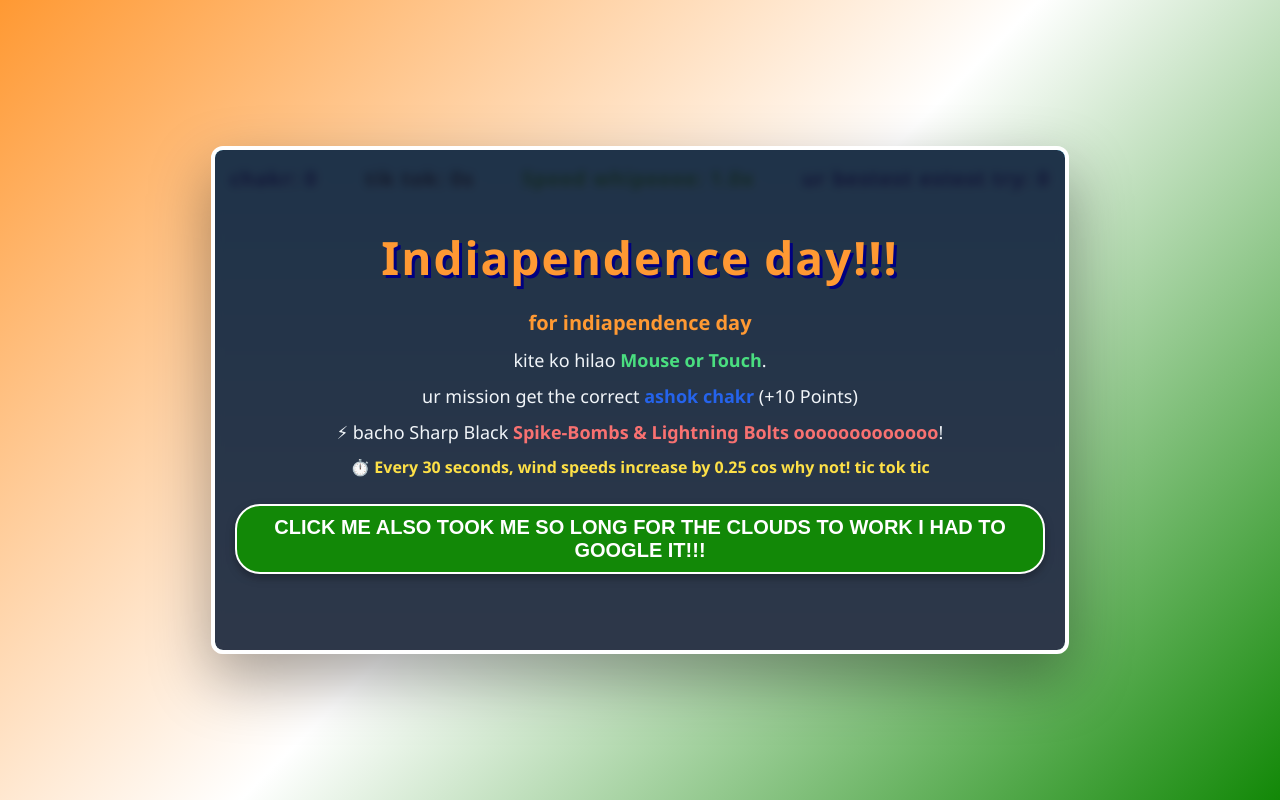
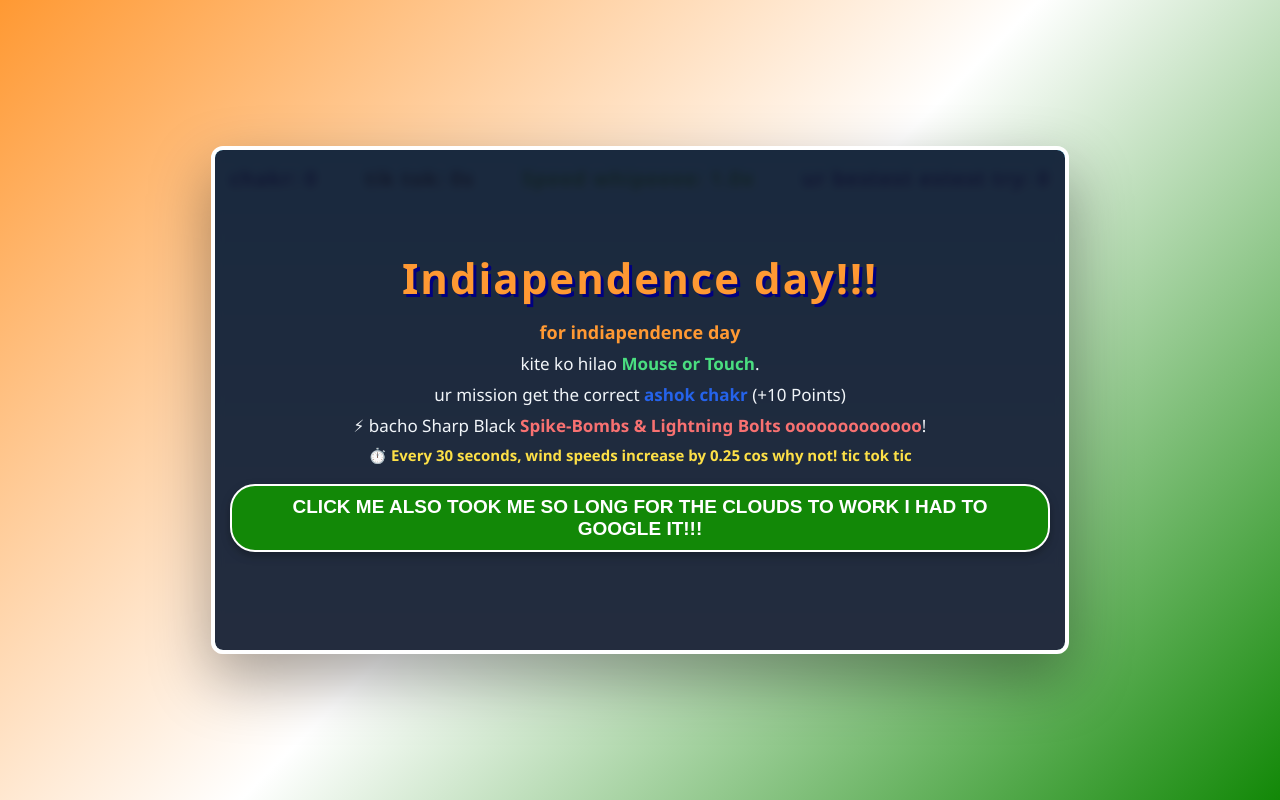
Before and after one commit to mathurMaster47/IndiapendenceDay, a plain HTML site: page index.html in a window 1280 px wide. Drawn offline with Linux system fonts and the light colour scheme.

Commit message:
Refine styles and text sizes in index.html
Adjusted styling for various elements in index.html to improve layout and readability.

```diff
--- a/index.html
+++ b/index.html
@@ -59,7 +59,7 @@
         #screenMenu {
             position: absolute;
             top: 0; left: 0; width: 100%; height: 100%;
-            background: rgba(15, 23, 42, 0.85);
+            background: rgba(15, 23, 42, 0.9);
             display: flex;
             flex-direction: column;
             justify-content: center;
@@ -70,31 +70,33 @@
             backdrop-filter: blur(4px);
             transition: all 0.3s ease;
             z-index: 10;
-            padding: 20px;
+            padding: 15px;
             box-sizing: border-box;
+            overflow-y: auto; /* Fixes homescreen cut off in portrait by allowing scrolling if needed */
         }
 
         h1 {
-            margin: 0 0 15px 0;
-            font-size: clamp(28px, 6vw, 46px);
+            margin: 0 0 10px 0;
+            font-size: clamp(24px, 5.5vw, 42px);
             color: #FF9933;
             text-shadow: 3px 3px 0px #000080;
             letter-spacing: 2px;
         }
-        p { margin: 6px 0; font-size: clamp(14px, 3vw, 18px); color: #f1f5f9; }
+        p { margin: 4px 0; font-size: clamp(13px, 2.8vw, 17px); color: #f1f5f9; }
         .highlight-good { color: #4ade80; font-weight: bold; }
         .highlight-bad { color: #f87171; font-weight: bold; }
         .btn-start {
-            margin-top: 20px;
-            padding: 10px 25px;
+            margin-top: 15px;
+            padding: 10px 22px;
             background-color: #128807;
             color: white;
-            font-size: clamp(16px, 3.5vw, 20px);
+            font-size: clamp(15px, 3.2vw, 19px);
             font-weight: bold;
             border: 2px solid white;
             border-radius: 25px;
             box-shadow: 0 4px 10px rgba(0,0,0,0.3);
             text-transform: uppercase;
+            cursor: pointer;
         }
         #speedAlert {
             position: absolute;
@@ -178,11 +180,11 @@ function initializeUI() {
         speedAlert.innerText = `⚡ Speed Increased! 🌬🍃⚡`;
         menu.innerHTML = `
             <h1>Independence Day Kite Game</h1>
-            <p style="font-size: 18px; color: #FF9933; font-weight: bold;">Celebrate Freedom</p>
+            <p style="font-size: 16px; color: #FF9933; font-weight: bold;">Celebrate Freedom</p>
             <p>Move your finger on the screen to control the kite.</p>
             <p>Mission: Collect Ashoka Chakras (+10 Points)</p>
             <p>⚡ Avoid Spike-Bombs and Lightning Bolts!</p>
-            <p style="color: #fde047; font-weight: bold; font-size: 14px;">⏱️ Wind speed increases every 30 seconds.</p>
+            <p style="color: #fde047; font-weight: bold; font-size: 13px;">⏱️ Wind speed increases every 30 seconds.</p>
             <button class="btn-start">Start Game</button>
         `;
     } else {
@@ -193,11 +195,11 @@ function initializeUI() {
         speedAlert.innerText = `⚡ did u know wo just got faster!!! 🌬🍃⚡`;
         menu.innerHTML = `
             <h1>Indiapendence day!!!</h1>
-            <p style="font-size: 20px; color: #FF9933; font-weight: bold;">for indiapendence day</p>
+            <p style="font-size: 18px; color: #FF9933; font-weight: bold;">for indiapendence day</p>
             <p>kite ko hilao <span class="highlight-good">Mouse or Touch</span>.</p>
             <p>ur mission get the correct <span style="color:#2563eb; font-weight:bold;">ashok chakr</span> (+10 Points)</p>
             <p>⚡ bacho Sharp Black <span class="highlight-bad">Spike-Bombs & Lightning Bolts ooooooooooooo</span>!</p>
-            <p style="color: #fde047; font-weight: bold; font-size: 16px;">⏱️ Every 30 seconds, wind speeds increase by 0.25 cos why not! tic tok tic </p>
+            <p style="color: #fde047; font-weight: bold; font-size: 15px;">⏱️ Every 30 seconds, wind speeds increase by 0.25 cos why not! tic tok tic </p>
             <button class="btn-start">click me also took me so long for the clouds to work i had to google it!!!</button>
         `;
     }
@@ -279,13 +281,13 @@ function gameOver() {
     if (isPhone) {
         menu.innerHTML = `
             <h1 style="color: #ef4444;">Game Over</h1>
-            <p style="font-size: 20px;">Score: ${score} | Survival Time: ${survivalTime}s</p>
+            <p style="font-size: 18px;">Score: ${score} | Survival Time: ${survivalTime}s</p>
             <button class="btn-start" style="background-color: #FF9933;">Play Again</button>
         `;
     } else {
         menu.innerHTML = `
             <h1 style="color: #ef4444;">💥 booooooooooom u dies</h1>
-            <p style="font-size: 22px;">ur score was: ${score} | how long it took u to die: ${survivalTime} sec</p>
+            <p style="font-size: 20px;">ur score was: ${score} | how long it took u to die: ${survivalTime} sec</p>
             <button class="btn-start" style="background-color: #FF9933;">click me to get addicted 😜 😝 btw happy 80 yrs of india 🇮🇳 jai hind</button>
         `;
     }
@@ -494,7 +496,6 @@ function updateGame(dt) {
     const moveFactor = 1 - Math.pow(1 - kite.speed, dt * 60);
     kite.y += (kite.targetY - kite.y) * moveFactor;
 
-    // Strict boundary clamping so the kite stays safely below the UI layer
     const topMargin = kite.size / 2 + 55;
     const bottomMargin = kite.size / 2 + 10;
     if (kite.y < topMargin) kite.y = topMargin;
```
